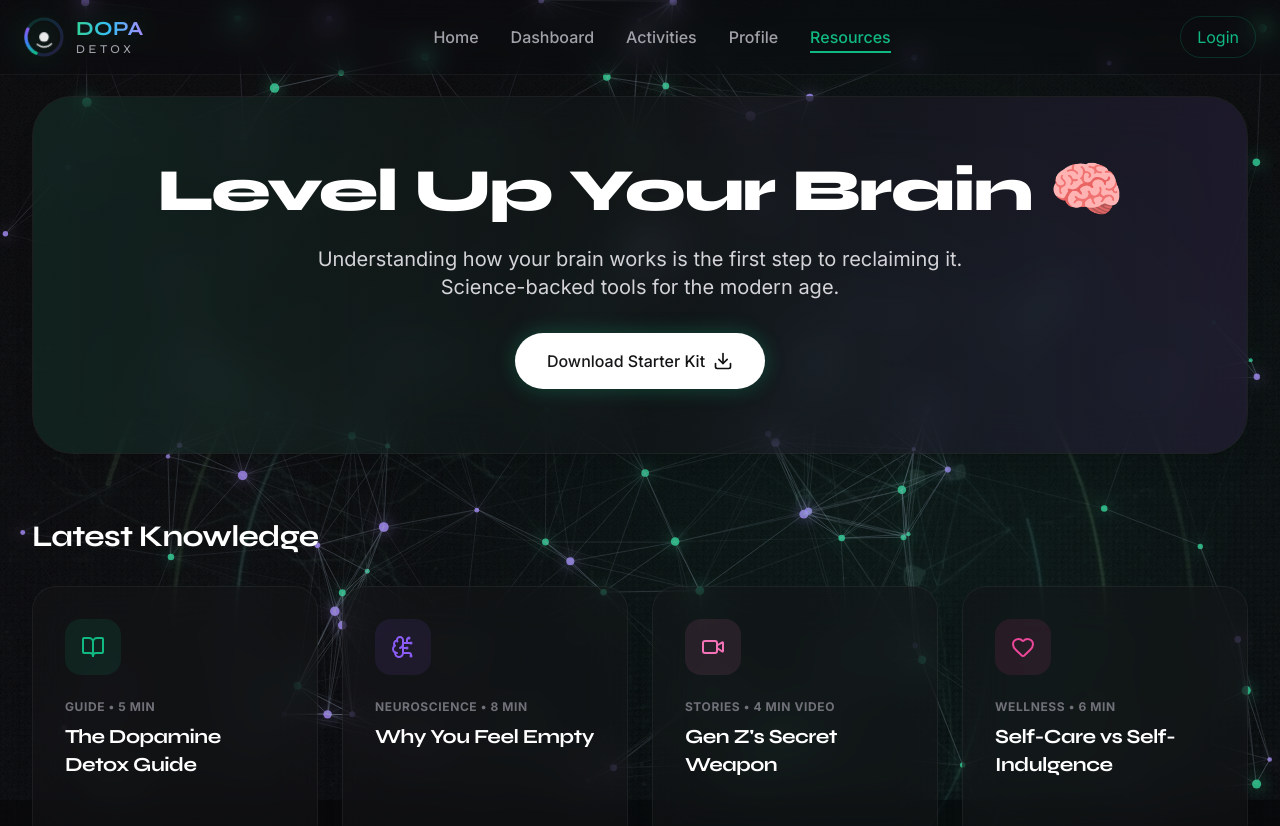
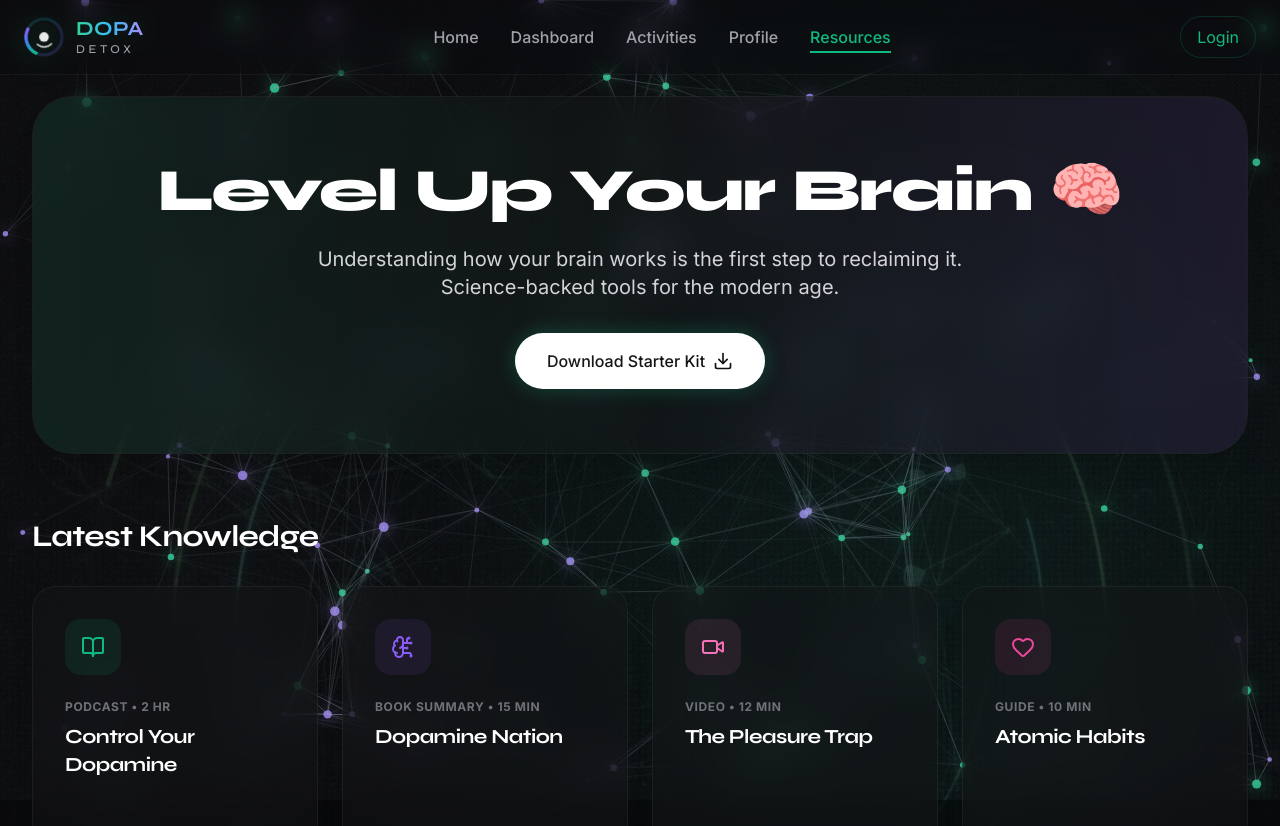
Before and after one commit to Meowz-18/DopaDetox, a React (Vite) app: page /resources in a window 1280 px wide. Shown: the top 826 px of the page. Built offline with nearby package versions, Linux system fonts and the light colour scheme.

Commit message:
Auto-update

```diff
--- a/src/pages/Resources.tsx
+++ b/src/pages/Resources.tsx
@@ -5,10 +5,42 @@ import { BookOpen, Video, Download, Mail, ChevronRight, BrainCircuit, Heart } fr
 
 export default function Resources() {
     const articles = [
-        { title: "The Dopamine Detox Guide", category: "Guide", readTime: "5 min", icon: <BookOpen size={24} />, color: "text-primary", bg: "bg-primary/10" },
-        { title: "Why You Feel Empty", category: "Neuroscience", readTime: "8 min", icon: <BrainCircuit size={24} />, color: "text-secondary", bg: "bg-secondary/10" },
-        { title: "Gen Z's Secret Weapon", category: "Stories", readTime: "4 min video", icon: <Video size={24} />, color: "text-accent", bg: "bg-accent/10" },
-        { title: "Self-Care vs Self-Indulgence", category: "Wellness", readTime: "6 min", icon: <Heart size={24} />, color: "text-pink-500", bg: "bg-pink-500/10" },
+        {
+            title: "Control Your Dopamine",
+            category: "Podcast",
+            readTime: "2 hr",
+            icon: <BookOpen size={24} />,
+            color: "text-primary",
+            bg: "bg-primary/10",
+            link: "https://www.hubermanlab.com/episode/dopamine-motivation-and-drive"
+        },
+        {
+            title: "Dopamine Nation",
+            category: "Book Summary",
+            readTime: "15 min",
+            icon: <BrainCircuit size={24} />,
+            color: "text-secondary",
+            bg: "bg-secondary/10",
+            link: "https://www.amazon.com/Dopamine-Nation-Finding-Balance-Indulgence/dp/152474672X"
+        },
+        {
+            title: "The Pleasure Trap",
+            category: "Video",
+            readTime: "12 min",
+            icon: <Video size={24} />,
+            color: "text-accent",
+            bg: "bg-accent/10",
+            link: "https://www.youtube.com/watch?v=QmOF0crdyRU"
+        },
+        {
+            title: "Atomic Habits",
+            category: "Guide",
+            readTime: "10 min",
+            icon: <Heart size={24} />,
+            color: "text-pink-500",
+            bg: "bg-pink-500/10",
+            link: "https://jamesclear.com/atomic-habits"
+        },
     ];
 
     return (
@@ -37,14 +69,19 @@ export default function Resources() {
                     <h2 className="text-3xl font-display font-bold text-white mb-8">Latest Knowledge</h2>
                     <div className="grid grid-cols-1 md:grid-cols-2 lg:grid-cols-4 gap-6">
                         {articles.map((art, i) => (
-                            <Card key={i} hover className="p-6 md:p-8 cursor-pointer group glass-panel border-zinc-800/50">
+                            <Card
+                                key={i}
+                                hover
+                                className="p-6 md:p-8 cursor-pointer group glass-panel border-zinc-800/50"
+                                onClick={() => window.open(art.link, '_blank')}
+                            >
                                 <div className={`w-14 h-14 rounded-2xl flex items-center justify-center mb-6 ${art.bg} ${art.color} group-hover:scale-110 transition-transform`}>
                                     {art.icon}
                                 </div>
                                 <div className="text-xs font-bold text-zinc-500 uppercase tracking-wider mb-2">{art.category} • {art.readTime}</div>
                                 <h3 className="text-xl font-bold text-white mb-4 group-hover:text-primary transition-colors">{art.title}</h3>
                                 <div className="flex items-center text-primary font-medium text-sm mt-auto opacity-0 group-hover:opacity-100 transition-opacity transform translate-y-2 group-hover:translate-y-0">
-                                    Read Article <ChevronRight size={16} />
+                                    View Resource <ChevronRight size={16} />
                                 </div>
                             </Card>
                         ))}
```
